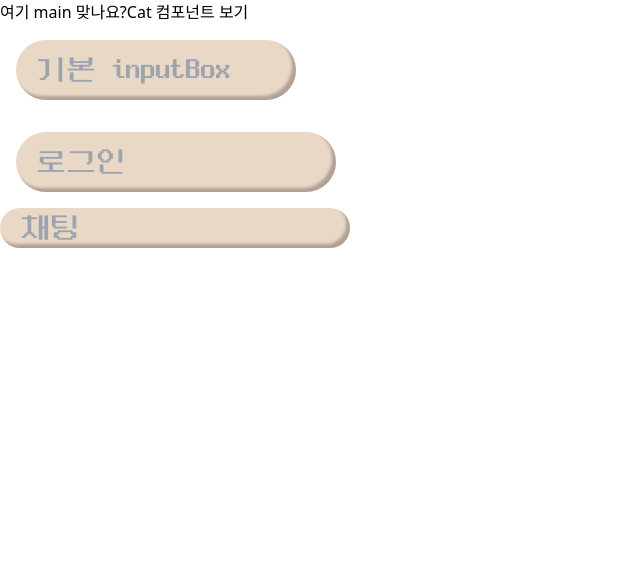
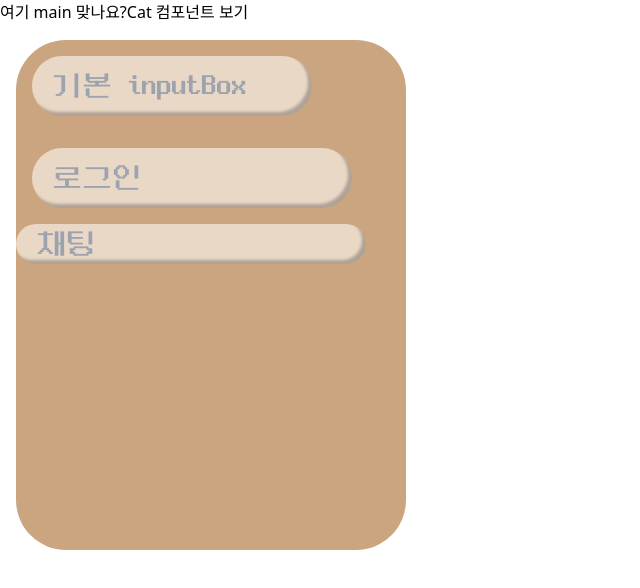
Before and after one commit to hrlee12/-, a React (Vite) app in the folder frontend/: page / in a window 1280 px wide. Shown: the top 588 px of the page, without its empty margins (0-640 px from the left). Built offline with nearby package versions, Linux system fonts and the light colour scheme.

Commit message:
Feat : BasicFrame 제작
1. BasicFrame 제작했음.
2. 추후 tailwind.config.js 파일을 수정해야함.

```diff
--- /dev/null
+++ b/frontend/src/components/frame/basicFrame/index.tsx
@@ -0,0 +1,15 @@
+import { ReactNode } from 'react';
+
+interface Props {
+  children: ReactNode;
+}
+
+const BasicFrame = ({ children }: Props) => {
+  return (
+    <main className='m-4 bg-frameColor w-boxWidth h-boxHeight rounded-boxRadius'>
+      {children}
+    </main>
+  );
+};
+
+export default BasicFrame;
--- a/frontend/src/pages/landing/index.tsx
+++ b/frontend/src/pages/landing/index.tsx
@@ -1,6 +1,7 @@
 import { useNavigate } from 'react-router-dom';
 
 import InputBox from '../../components/inputbox';
+import BasicFrame from '@/components/frame/basicFrame';
 
 const Landing = () => {
   const navigate = useNavigate(); // useNavigate 훅을 사용하여 라우팅 함수를 가져옵니다.
@@ -9,6 +10,7 @@ const Landing = () => {
     <div>
       여기 main 맞나요?
       <button onClick={() => navigate('/cat')}>Cat 컴포넌트 보기</button>
+      <BasicFrame>
         <div className='flex flex-col'>
           <InputBox
             name={'이것'}
@@ -35,6 +37,7 @@ const Landing = () => {
             onChange={() => {}}
           />
         </div>
+      </BasicFrame>
     </div>
   );
 };
--- a/frontend/tailwind.config.js
+++ b/frontend/tailwind.config.js
@@ -4,13 +4,22 @@ export default {
   theme: {
     colors: {
       inputBoxColor: '#EAD8C6',
+      frameColor: '#CBA57F',
     },
     extend: {
       fontFamily: {
         neo: ['NeoDunggeunmo'],
         dnf: ['DNFBitBitv2'],
       },
-
+      width: {
+        boxWidth: '390px',
+      },
+      height: {
+        boxHeight: '510px',
+      },
+      borderRadius: {
+        boxRadius: '50px',
+      },
       boxShadow: {
         inputBoxShadow: 'inset -4px -4px 3px rgba(0, 0, 0, 0.25)',
       },
```
Lines whose indentation alone changed are shown as unchanged.
